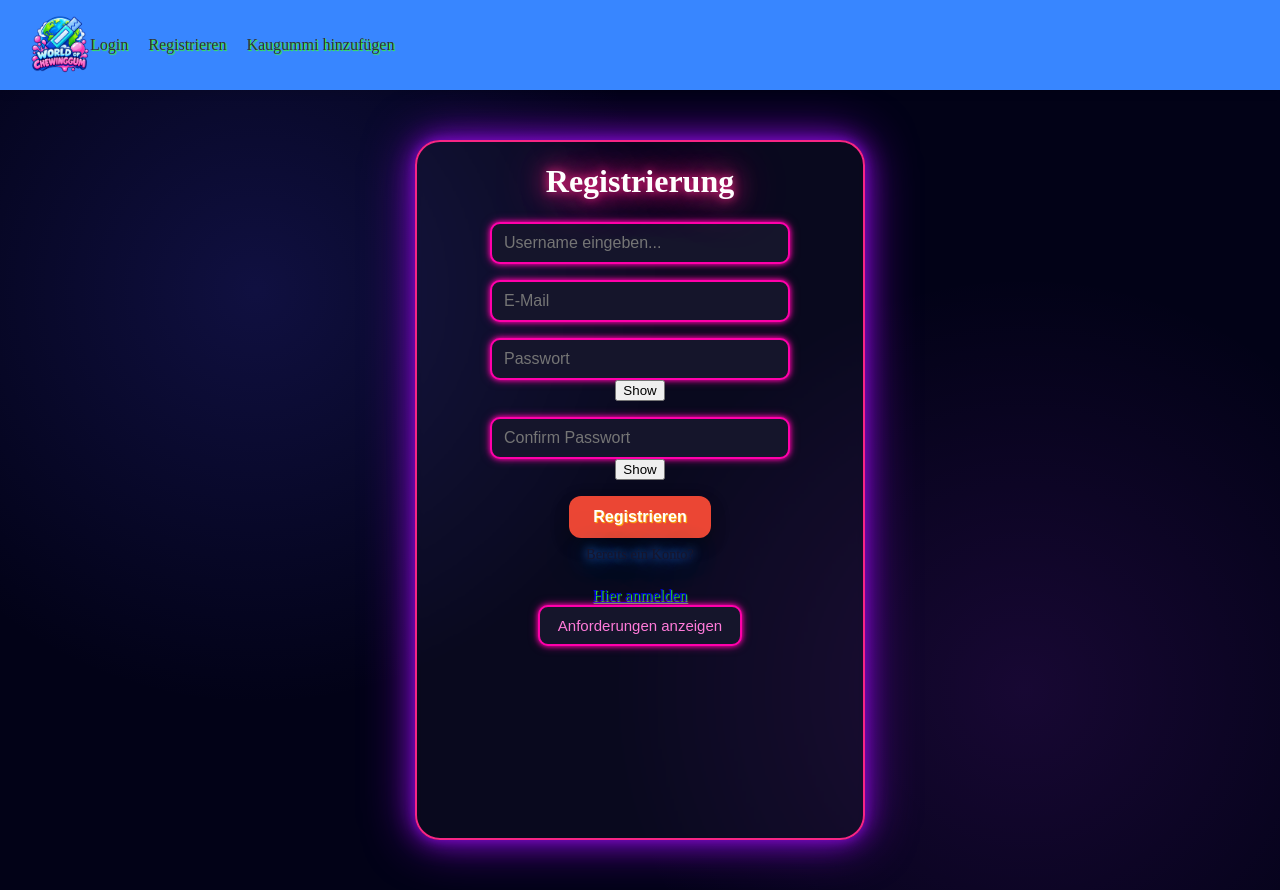
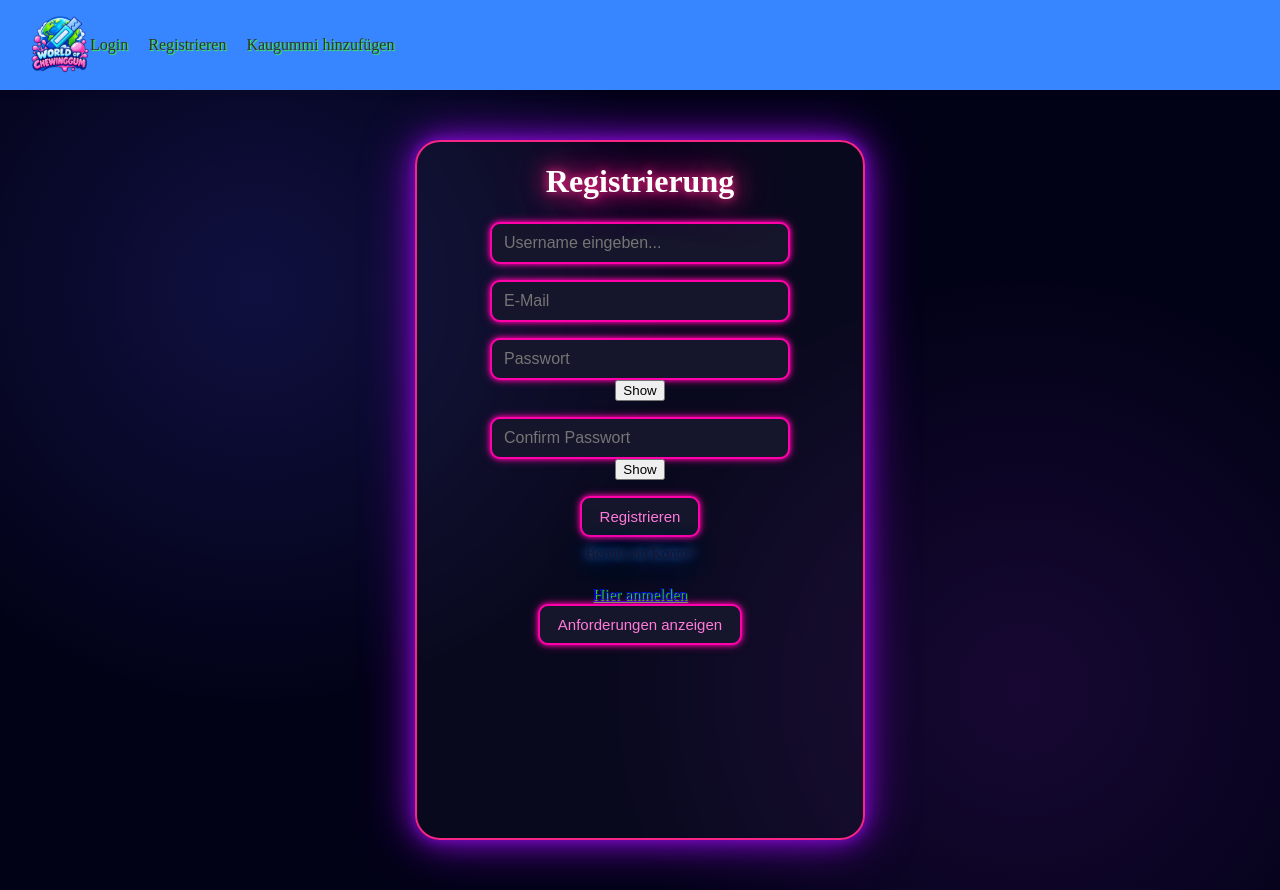
Before and after one commit to Vinci4600/World-of-Chewing-gum, a React app in the folder Frontend/: page /register in a window 1280 px wide. Built offline with nearby package versions, Linux system fonts and the light colour scheme; the HTML template or start-up script is replaced by a standard one.

Commit message:
add button1

```diff
--- a/Frontend/src/pages/KaugummiAddPage.jsx
+++ b/Frontend/src/pages/KaugummiAddPage.jsx
@@ -149,7 +149,7 @@ function KaugummiAddPage() {
                     </div>
 
                     {/* Absenden */}
-                    <button type="submit">
+                    <button className="button1" type="submit">
                         Kaugummi hinzufügen
                     </button>
 
--- a/Frontend/src/pages/Loginpage.jsx
+++ b/Frontend/src/pages/Loginpage.jsx
@@ -125,7 +125,7 @@ function Loginpage() {
                     </label>
                     <br></br>
 
-                    <button type="submit" className="lg-btn" disabled={loading}>
+                    <button type="submit" className="button1" disabled={loading}>
                         {loading ? "Wird geladen..." : "Login"}
                     </button>
                 </form>
--- a/Frontend/src/pages/RegisterPage.jsx
+++ b/Frontend/src/pages/RegisterPage.jsx
@@ -241,7 +241,7 @@ function RegistrierungPage() {
                     {/* Registrieren */}
                     <button
                         type="submit"
-                        className="lg-btn"
+                        className="button1"
                     >
                         Registrieren
                     </button>
```
